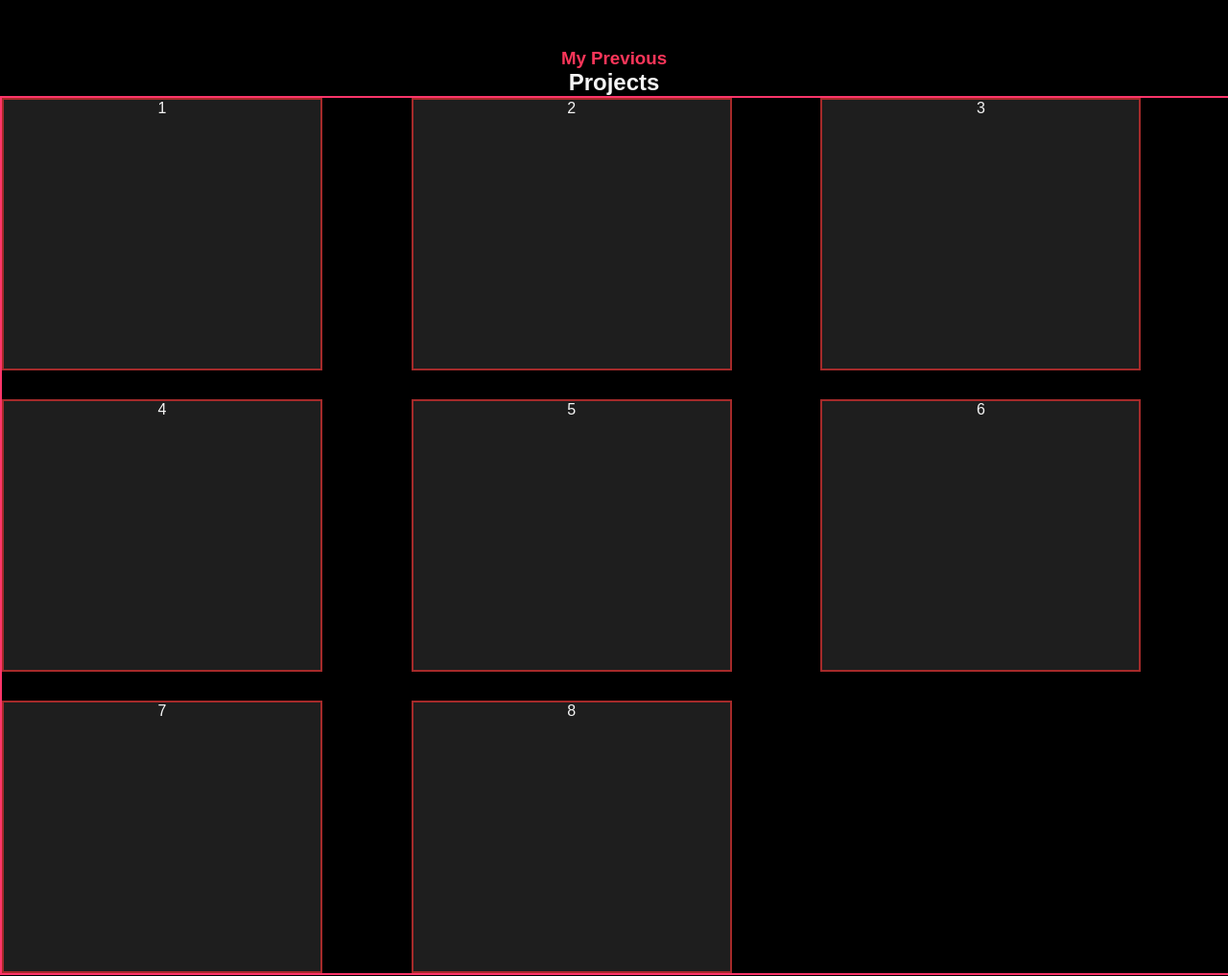
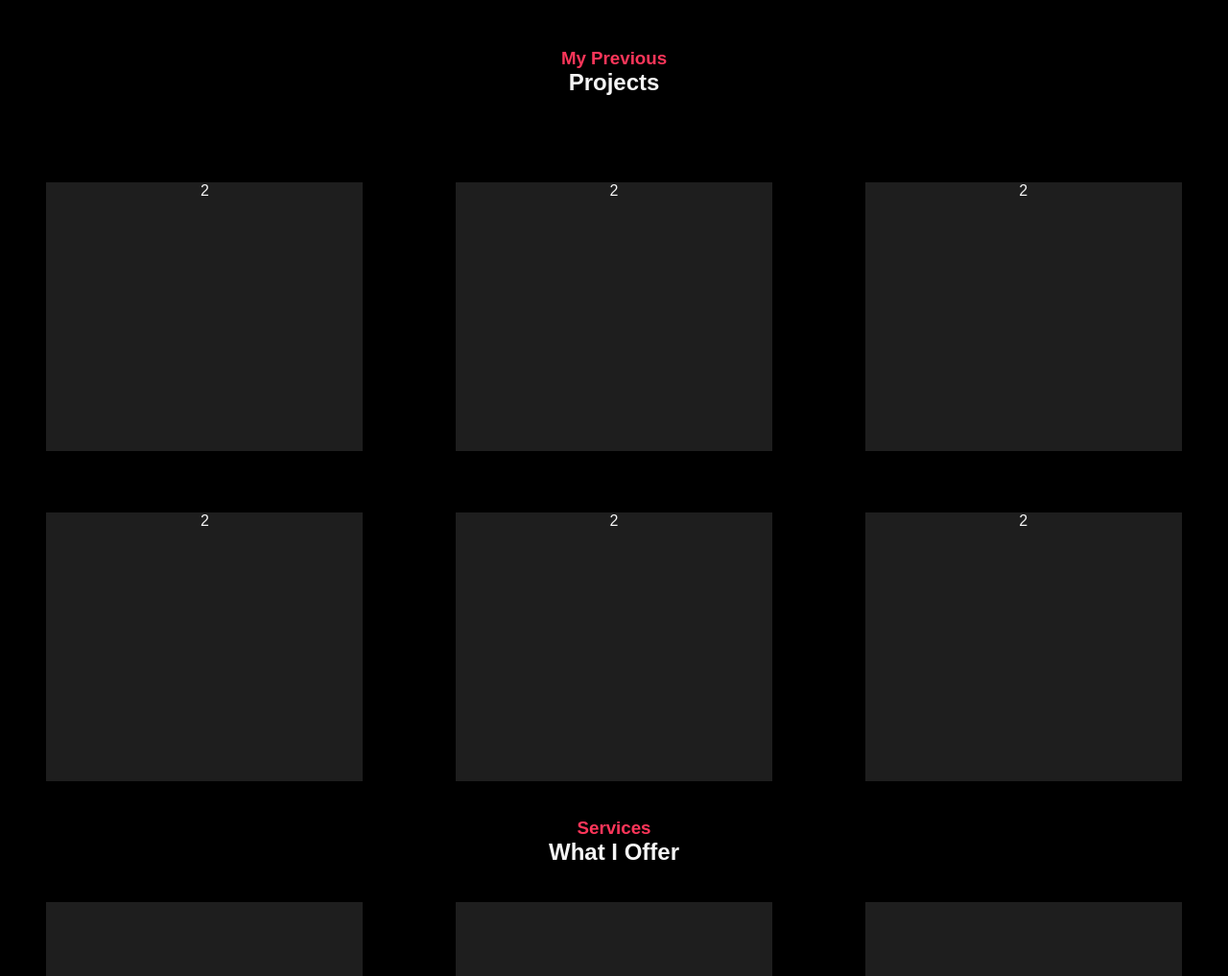
Before and after one commit to Jeethendra54/Portfolio_2, a plain HTML site: page index.html in a window 1280 px wide. Shown: the part 1500-2517 px from the top of the page at 96% size. Drawn offline with nearby package versions, Linux system fonts and the light colour scheme.

Commit message:
changed work section from grid to flex

```diff
--- a/Css/projects.css
+++ b/Css/projects.css
@@ -1,7 +1,8 @@
 .projects{
     margin-top: 5%;
-    margin-bottom: 5%;
+    margin-bottom: 3%;
     /* height: 500px; */
+    /* border: 1px solid red; */
 }
 
 .projects .heading h3{
@@ -9,24 +10,31 @@
 }
 
 .previous-work{
+    margin-top: 2%;
     width: 100%;
     height: 100%;
-    border: 2px solid #ff356a;
-    display: grid;
+    /* border: 1px solid #ff356a; */
+    /* display: grid;
     justify-content:space-between;
     grid-template-columns: repeat(3, 1fr);
     grid-template-rows: auto;
+    row-gap: 30px; */
+}
 
-    row-gap: 30px;
-
+.previous-work div{
+    display: flex;
+    justify-content:space-around;
+    /* flex-grow: 1; */
 }
 
 .work{
+    margin-top: 5%;
     background-color: #1e1e1e;
-    border: 2px solid brown;
+    /* border: 2px solid brown; */
     height: 280px;
     width: 330px;
     text-align: center;
+    /* padding: 10px; */
     /* padding: 10px; */
     /* display: flex;
     justify-content: space-around;
--- a/index.html
+++ b/index.html
@@ -108,15 +108,24 @@
                 </div>
 
                 <div class="previous-work">
-                    <div class="work">1</div>
+                    <!-- <div class="work">1</div>
                     <div class="work">2</div>
                     <div class="work">3</div>
                     <div class="work">4</div>
                     <div class="work">5</div>
                     <div class="work">6</div>
                     <div class="work">7</div>
-                    <div class="work">8</div>
-                    <div></div>
+                    <div class="work">8</div> -->
+                    <div>
+                        <div class="work">2</div>
+                        <div class="work">2</div>
+                        <div class="work">2</div>
+                    </div>
+                    <div>
+                        <div class="work">2</div>
+                        <div class="work">2</div>
+                        <div class="work">2</div>
+                    </div>
                 </div>
                 <!-- <br>
                 <br>
```
